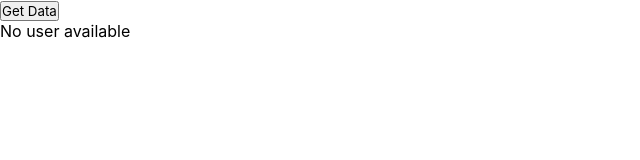
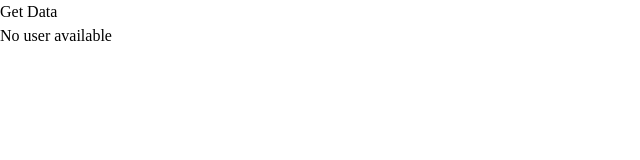
Before and after one commit to Armaan42/reactjs-practice, a React (Vite) app in the folder 17-gallery-project/: page / in a window 1280 px wide. Shown: the top 160 px of the page, without its empty margins (0-640 px from the left). Built offline with nearby package versions, Linux system fonts and the light colour scheme.

Commit message:
imported tailwindcss

```diff
--- a/17-gallery-project/src/index.css
+++ b/17-gallery-project/src/index.css
@@ -1,6 +1 @@
-* {
-  padding: 0;
-  margin: 0;
-  box-sizing: border-box;
-  font-family: 'Inter';
-}
+@import "tailwindcss";
```
